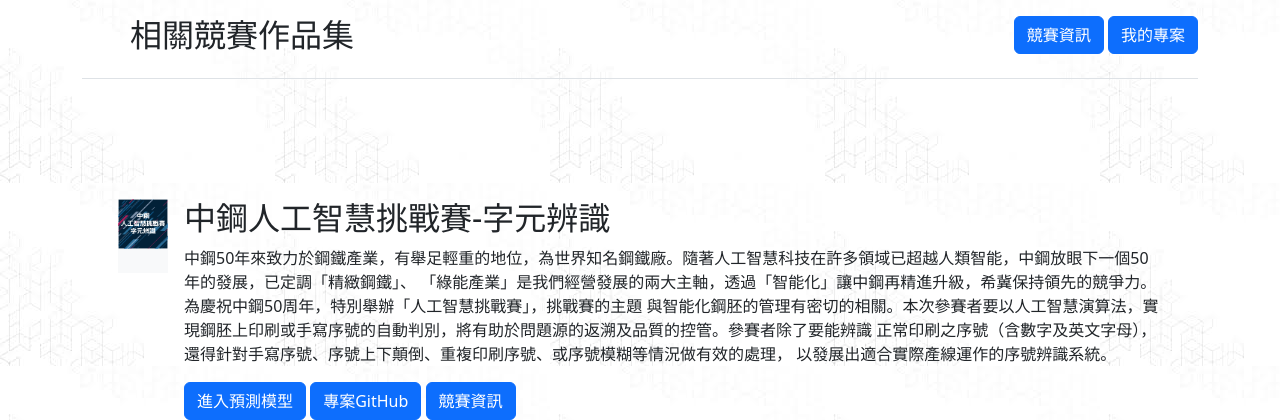
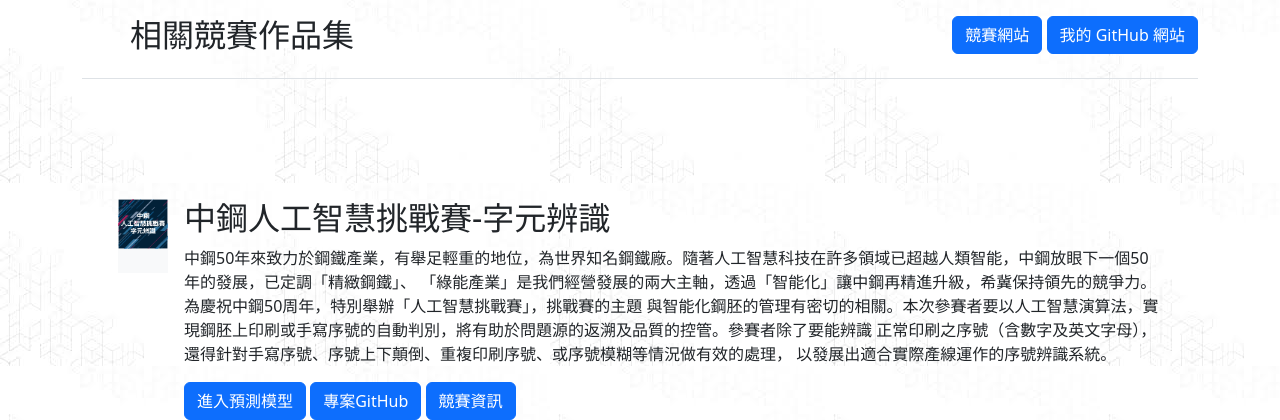
Before and after one commit to DingHsun/WayneWeb, a Flask app: page / in a window 1280 px wide. Shown: the top 420 px of the page. Run offline with Flask 2, Linux system fonts and the light colour scheme.

Commit message:
update
update

```diff
--- a/My_web/main.py
+++ b/My_web/main.py
@@ -39,7 +39,7 @@
       if(image.filename==''):
         return render_template('chinasteel.html')
       image = Image.open(image.stream)
-      image.save('static/chinasteel_img.png')
+      image.save('My_web/static/chinasteel_img.png')
       result = pred(image)
       return render_template('chinasteel_result.html', result = result)
 if __name__ == '__main__':
--- a/My_web/package/ai_cup_yolo/yolo.py
+++ b/My_web/package/ai_cup_yolo/yolo.py
@@ -2,7 +2,7 @@
 import numpy as np
 from PIL import Image
 
-model = torch.hub.load('ultralytics/yolov5', 'custom' , path='package/ai_cup_yolo/best.pt')
+model = torch.hub.load('ultralytics/yolov5', 'custom' , path='My_web/package/ai_cup_yolo/best.pt')
 
 def predict(path):
   model.eval()
@@ -16,4 +16,4 @@
   image = image.render()[0]
   image = Image.fromarray(image)
   image = image.resize((960, 540))
-  image.save('static/myimg.png')
+  image.save('My_web/static/myimg.png')
--- a/My_web/package/china_steel/model_p.py
+++ b/My_web/package/china_steel/model_p.py
@@ -28,6 +28,6 @@
 
 def point_model_load(iscuda = False):
   if(iscuda):
-    return torch.load("package/china_steel/model/picachu_model_標點model.pth")
+    return torch.load("My_web/package/china_steel/model/picachu_model_標點model.pth")
   else:
-    return torch.load("package/china_steel/model/picachu_model_標點model.pth", map_location=torch.device('cpu'))
+    return torch.load("My_web/package/china_steel/model/picachu_model_標點model.pth", map_location=torch.device('cpu'))
--- a/My_web/package/china_steel/model_resnet.py
+++ b/My_web/package/china_steel/model_resnet.py
@@ -41,6 +41,6 @@
 
 def resnet_model_load(iscuda = False):
   if(iscuda):
-    return torch.load("package/china_steel/model/picachu_model_gru.pth")
+    return torch.load("My_web/package/china_steel/model/picachu_model_gru.pth")
   else:
-    return torch.load("package/china_steel/model/picachu_model_gru.pth", map_location=torch.device('cpu'))
+    return torch.load("My_web/package/china_steel/model/picachu_model_gru.pth", map_location=torch.device('cpu'))
--- a/My_web/templates/chinasteel.html
+++ b/My_web/templates/chinasteel.html
@@ -11,10 +11,9 @@
 				<svg class="bi me-2" width="40" height="32"><use xlink:href="#bootstrap"></use></svg>
 				<span class="fs-4"><h2>中鋼人工智慧挑戰賽-字元辨識</h2></span>
 			</a>
-
 			<div class="col-md-3 text-end">
-				<button type="button" class="btn btn-primary"><a href="https://tbrain.trendmicro.com.tw/Competitions/Details/25" target="_blank" class="nav-link active">競賽資訊</a></button>
-				<button type="button" class="btn btn-primary"><a href="https://github.com/DingHsun/" target="_blank" class="nav-link active">我的專案</a></button>
+				<button type="button" class="btn btn-primary"><a href="https://tbrain.trendmicro.com.tw/" target="_blank" class="nav-link active">競賽網站</a></button>
+				<button type="button" class="btn btn-primary"><a href="https://github.com/DingHsun/" target="_blank" class="nav-link active">我的 GitHub 網站</a></button>
 			</div>
 		</header>
 	</div>
--- a/My_web/templates/chinasteel_result.html
+++ b/My_web/templates/chinasteel_result.html
@@ -11,10 +11,9 @@
                 <svg class="bi me-2" width="40" height="32"><use xlink:href="#bootstrap"></use></svg>
                 <span class="fs-4"><h2>中鋼人工智慧挑戰賽-字元辨識</h2></span>
             </a>
-
             <div class="col-md-3 text-end">
-            <button type="button" class="btn btn-primary"><a href="https://tbrain.trendmicro.com.tw/Competitions/Details/25" target="_blank" class="nav-link active">競賽資訊</a></button>
-            <button type="button" class="btn btn-primary"><a href="https://github.com/DingHsun/" target="_blank" class="nav-link active">我的專案</a></button>
+                <button type="button" class="btn btn-primary"><a href="https://tbrain.trendmicro.com.tw/" target="_blank" class="nav-link active">競賽網站</a></button>
+                <button type="button" class="btn btn-primary"><a href="https://github.com/DingHsun/" target="_blank" class="nav-link active">我的 GitHub 網站</a></button>
             </div>
         </header>
     </div>
--- a/My_web/templates/home.html
+++ b/My_web/templates/home.html
@@ -12,8 +12,8 @@
 			</a>
 
 			<div class="col-md-3 text-end">
-				<button type="button" class="btn btn-primary"><a href="https://tbrain.trendmicro.com.tw/Competitions/Details/25" target="_blank" class="nav-link active">競賽資訊</a></button>
-				<button type="button" class="btn btn-primary"><a href="https://github.com/DingHsun/" target="_blank" class="nav-link active">我的專案</a></button>
+				<button type="button" class="btn btn-primary"><a href="https://tbrain.trendmicro.com.tw/" target="_blank" class="nav-link active">競賽網站</a></button>
+				<button type="button" class="btn btn-primary"><a href="https://github.com/DingHsun/" target="_blank" class="nav-link active">我的 GitHub 網站</a></button>
 			</div>
 		</header>
 	</div>
--- a/My_web/templates/yolo.html
+++ b/My_web/templates/yolo.html
@@ -13,8 +13,8 @@
 			</a>
 
 			<div class="col-md-3 text-end">
-				<button type="button" class="btn btn-primary"><a href="https://tbrain.trendmicro.com.tw/Competitions/Details/25" target="_blank" class="nav-link active">競賽資訊</a></button>
-				<button type="button" class="btn btn-primary"><a href="https://github.com/DingHsun/" target="_blank" class="nav-link active">我的專案</a></button>
+				<button type="button" class="btn btn-primary"><a href="https://tbrain.trendmicro.com.tw/" target="_blank" class="nav-link active">競賽網站</a></button>
+                <button type="button" class="btn btn-primary"><a href="https://github.com/DingHsun/" target="_blank" class="nav-link active">我的 GitHub 網站</a></button>
             </div>
 		</header>
 	</div>
--- a/My_web/templates/yolo_result.html
+++ b/My_web/templates/yolo_result.html
@@ -13,8 +13,8 @@
             </a>
 
             <div class="col-md-3 text-end">
-            <button type="button" class="btn btn-primary"><a href="https://tbrain.trendmicro.com.tw/Competitions/Details/25" target="_blank" class="nav-link active">競賽資訊</a></button>
-            <button type="button" class="btn btn-primary"><a href="https://github.com/DingHsun/" target="_blank" class="nav-link active">我的專案</a></button>
+                <button type="button" class="btn btn-primary"><a href="https://tbrain.trendmicro.com.tw/" target="_blank" class="nav-link active">競賽網站</a></button>
+                <button type="button" class="btn btn-primary"><a href="https://github.com/DingHsun/" target="_blank" class="nav-link active">我的 GitHub 網站</a></button>
             </div>
         </header>
     </div>
```
Also changed, not shown: 1 other file. Lines whose indentation alone changed are shown as unchanged.
